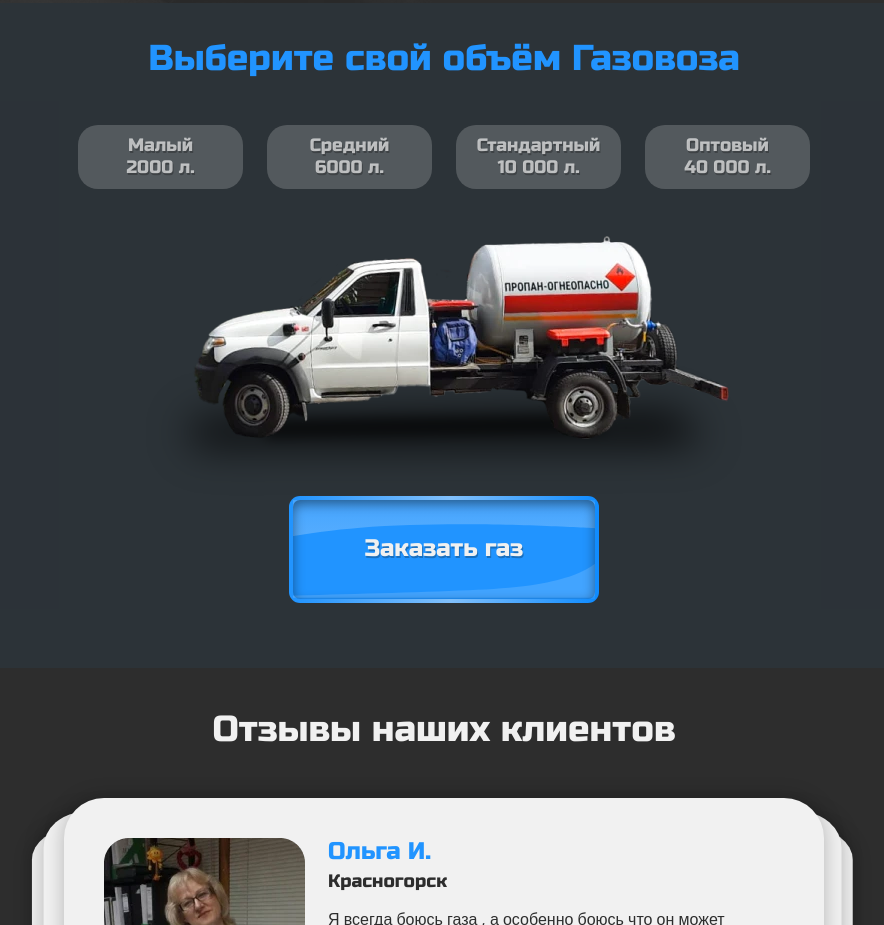
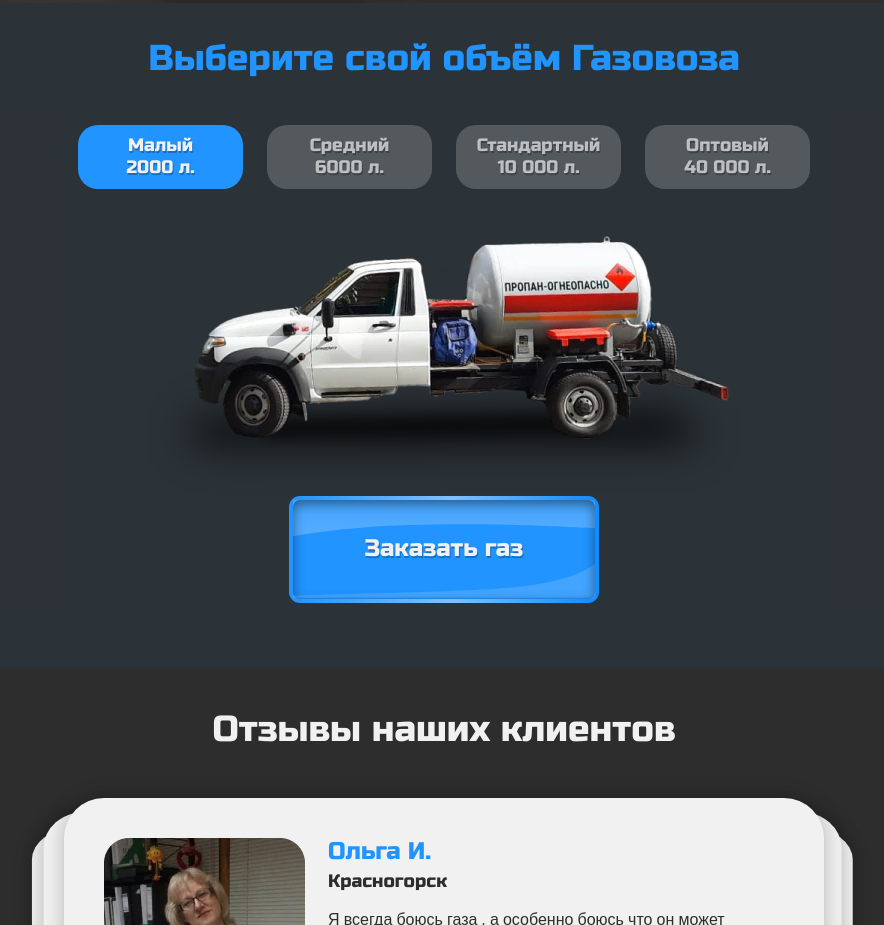
Before and after one commit to edelweisss21/atlante-gas, a plain HTML site: page index.html in a window 1280 px wide. Shown: the part 2440-3365 px from the top of the page, without its empty margins (196-1080 px from the left). Drawn offline with nearby package versions, Linux system fonts and the light colour scheme.

Commit message:
- Fix button

```diff
--- a/index.html
+++ b/index.html
@@ -250,7 +250,7 @@
                 <div class="carrier__inner">
                     <h3 class="carrier__title">Выберите свой объём Газовоза</h3>
                     <div class="carrier__select">
-                        <a href="javascript:void(0)" class="carrier__select-link" carrier="small">Малый
+                        <a href="javascript:void(0)" class="carrier__select-link active" carrier="small">Малый
                             <span>2000 л.</span></a>
                         <a href="javascript:void(0)" class="carrier__select-link" carrier="medium">Средний
                             <span>6000 л.</span></a>
```
